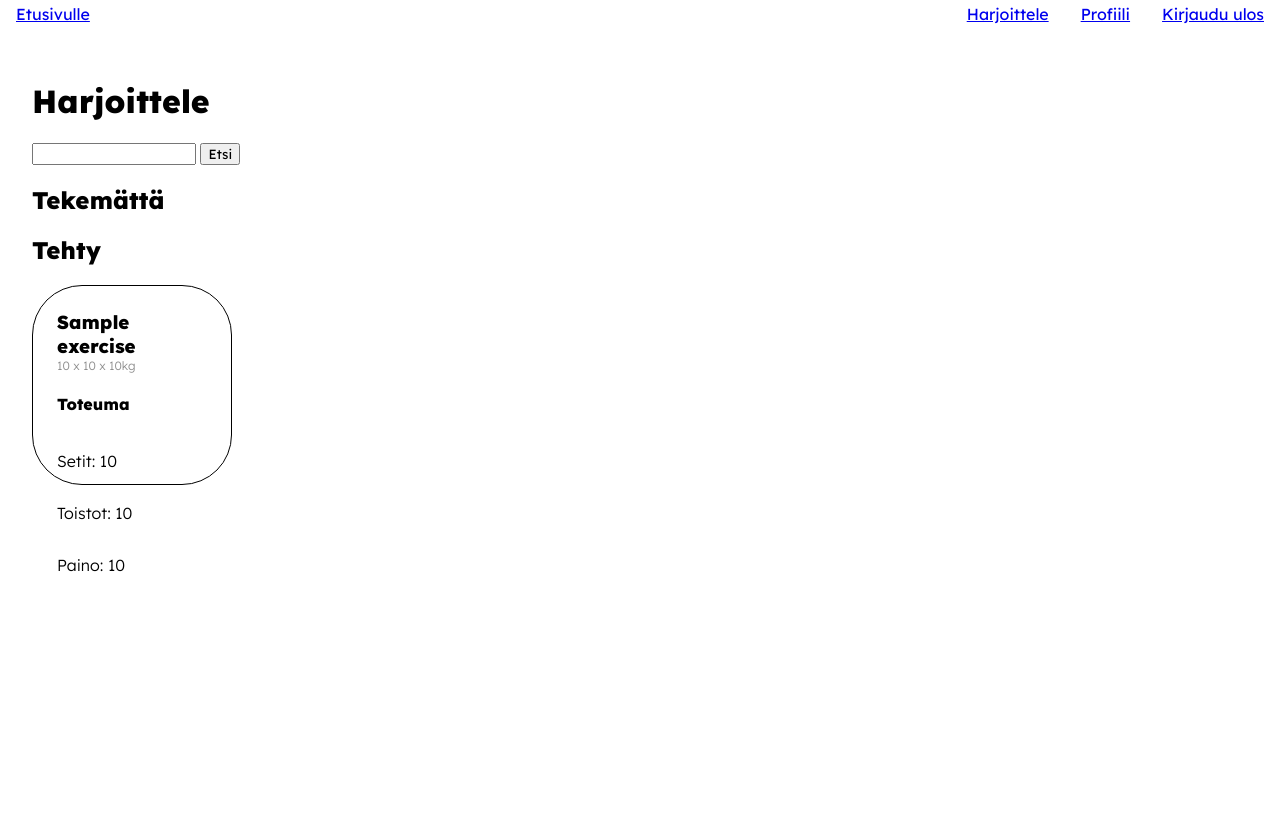
After one commit to eelisl/saliohjelma, a Flask app: template templates/exercise.html in a window 1280 px wide. The commit adds this page. Run offline with Flask 3, Linux system fonts and the light colour scheme; the template is opened without the code that fills it: most values are stand-ins (such as "Sample title", 1, 10 or a date in 2020).

Commit message:
feature: add profile and exercise pages, modify navigations

```diff
--- /dev/null
+++ b/templates/exercise.html
@@ -0,0 +1,80 @@
+{% extends "layout.html" %}
+
+{% block title %}Etusivu{% endblock %}
+
+{% block content %}
+
+<div class="content">
+    <h1>Harjoittele</h1>
+    <div class="fp__exercises">
+        <div class="fp__exercises--title-container">
+            <form class="search-form">
+                <input name="query" value='{{ query if query else ""}}'/>
+                <input type="hidden" name="csrf_token" value="{{ session.csrf_token }}" />
+                <button>Etsi</button>
+            </form>
+        </div>
+        <div class="fp__exercises-container--undone">
+            <h2>Tekemättä</h2>
+            {% if not exercises | length%}
+                <p>Olet suorittanut kaikki harjoitteet tälle päivälle, upeaa!</p>
+            {% endif %}
+            {% for e in exercises%}
+                {% if not e.completed_at %}
+                <div class="exercises__item--undone">
+                    <div class="exercises__item--text-container">
+                        <h3 class="exercises__item--title">{{ e.title }}</h3>
+                    </div>
+                    <div class="button-group">
+                        <form class="column" method="POST" action="/api/exercise/{{e.id}}/done">
+                            <input type="hidden" name="csrf_token" value="{{ session.csrf_token }}" />
+                            <input type="hidden" name="exercise_id" value="{{ e.id }}"/>
+                            <div class="exercise__input-group column">
+                                <label class="exercise__select">
+                                    Setit
+                                    <input value="{{e.goal_set_amount}}" type="number" min="1" max="5" name="set_amount" required/>
+                                </label>
+                                <label class="exercise__select">
+                                    Toistot
+                                    <input value="{{e.goal_rep_amount}}" type="number" min="1" max="100" name="rep_amount" required/>
+                                </label>
+                                <label class="exercise__select">
+                                    Painot (kg)
+                                    <input value="{{e.goal_weight}}" type="number" min="1" max="300" name="weight" required/>
+                                </label>
+                            </div>
+                            <button>Tehty</button>
+                        </form>
+                    </div>
+                </div>
+                {% endif %}
+            {% endfor %}
+        </div>
+        <div>
+            <h2>Tehty</h2>
+            <div class="fp__exercises-container">
+            {% for ed in exercises%}
+                {% if ed.completed_at %}
+                <div class="exercises__item">
+                    <div class="exercises__item--text-container">
+                        <h3 class="exercises__item--title">{{ ed.title }}</h3>
+                        <p class="exercises__item--info">{{ ed.goal_set_amount }} x {{ ed.goal_rep_amount }} x {{ ed.goal_weight}}kg</p>
+                    </div>
+                    <div class="exercises__item--text-container">
+                        <h4>Toteuma</h4>
+                        <p>Setit: {{ed.set_amount}}</p>
+                        <p>Toistot: {{ed.rep_amount}}</p>
+                        <p>Paino: {{ed.weight}}</p>
+                    </div>
+                </div>
+                {% endif %}
+            {% endfor %}
+            </div>
+        </div>
+        {% if not exercises|length %}
+            <p>Ei harjoitteita. Lisää uusia nähdäksesi ne tässä.</p>
+        {% endif %}
+    </div>
+</div>
+
+{% endblock %}
--- a/templates/layout.html
+++ b/templates/layout.html
@@ -13,22 +13,18 @@
     {% if not hide_navigation %}
     <div class="navigation">
         <div class="navigation__logo">
-            <p>Logo</p>
+            <a href="/">Etusivulle</a>
         </div>
         {% if session.username %}
             <p>Kirjautunut: {{session.username}}</p>
         {% endif %}
         <div class="navigation__items">
-            <a class="navigation__item">
-                Ohjelma
+            <a href="/harjoittele" class="navigation__item">
+                Harjoittele
             </a>
-            <a class="navigation__item">
-                Harjoitteet
-            </a>
-            <a class="navigation__item">
+            <a href="/profiili" class="navigation__item">
                 Profiili
             </a>
-
             <a href="/logout">
                 Kirjaudu ulos
             </a>
```
Also changed, not shown: templates/profile.html (renamed from templates/index.html, +7 -10 lines).
